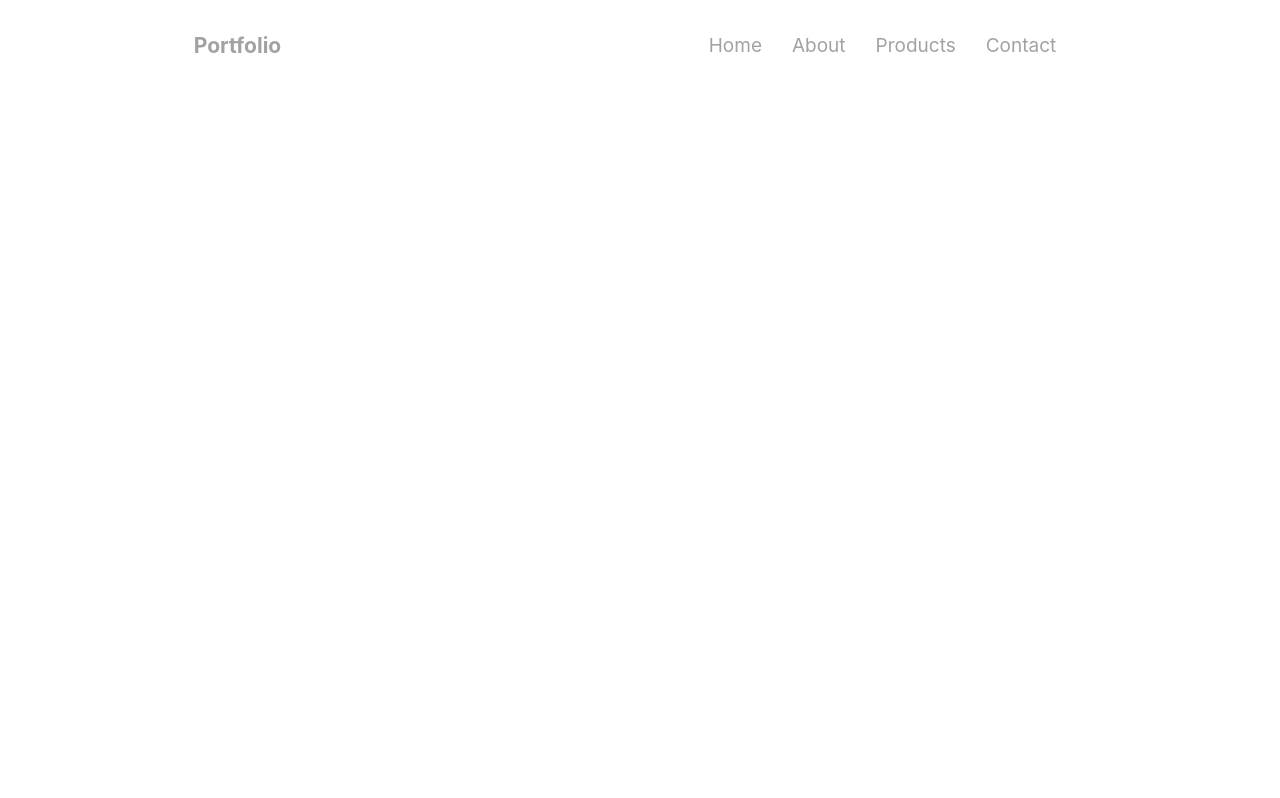
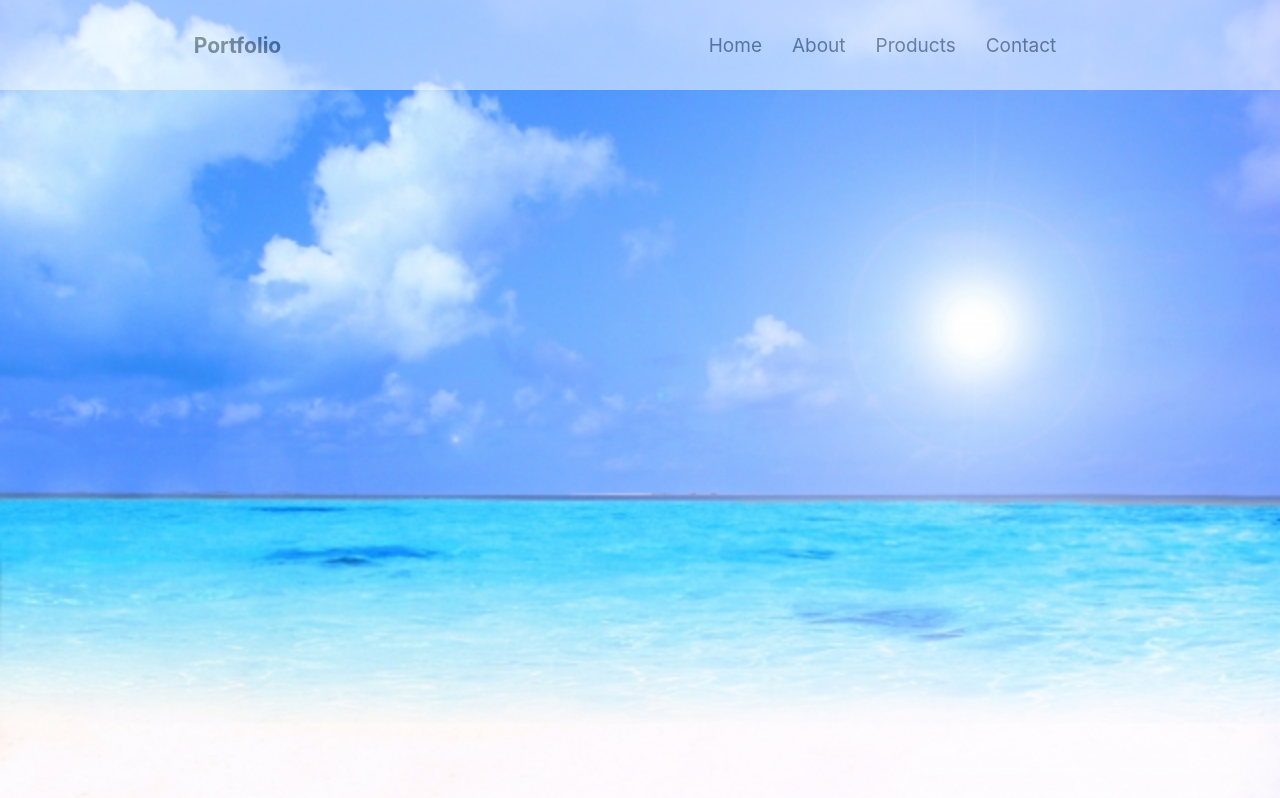
Before and after one commit to takuyahori/portfolio, a React (Create React App) app: page / in a window 1280 px wide. Built offline with nearby package versions, Linux system fonts and the light colour scheme.

Commit message:
firstView画像表示記述

```diff
--- a/src/App.css
+++ b/src/App.css
@@ -13,7 +13,6 @@ header {
   color: rgb(70, 70, 70);
   height: 90px;
   position: fixed;
-  z-index: 10;
   opacity: 0.5;
 }
 
@@ -33,3 +32,19 @@ nav ul li a {
 nav ul li a:hover {
   color: rgb(33, 102, 128)
 }
+
+.firstView {
+  position: relative;
+}
+
+.firstView__img {
+  position: absolute;
+  content: "";
+  display: block;
+  width: 100%;
+  height: 100vh;
+  top: 0;
+  background-size: cover;
+  background-position: center;
+  transition: all 5s ease-out;
+}
--- a/src/App.js
+++ b/src/App.js
@@ -1,10 +1,11 @@
-import logo from './logo.svg';
 import './App.css';
 import Header from './component/Header';
+import FirstView from './component/FirstView';
 
 function App() {
   return (
     <div className="App">
+      <FirstView />
       <Header />
     </div>
   );
--- /dev/null
+++ b/src/component/FirstView.js
@@ -0,0 +1,15 @@
+import React from 'react';
+import firstViewImg from "../images/23842768_s.jpg";
+
+
+const FirstView = () => {
+  return (
+    <div className='firstView'>
+        <div className='firstView__img' style={{
+            backgroundImage: `url(${firstViewImg})`}}>
+        </div>
+    </div>
+  )
+}
+
+export default FirstView
```
Also changed, not shown: src/images/23842768_s.jpg (added).
